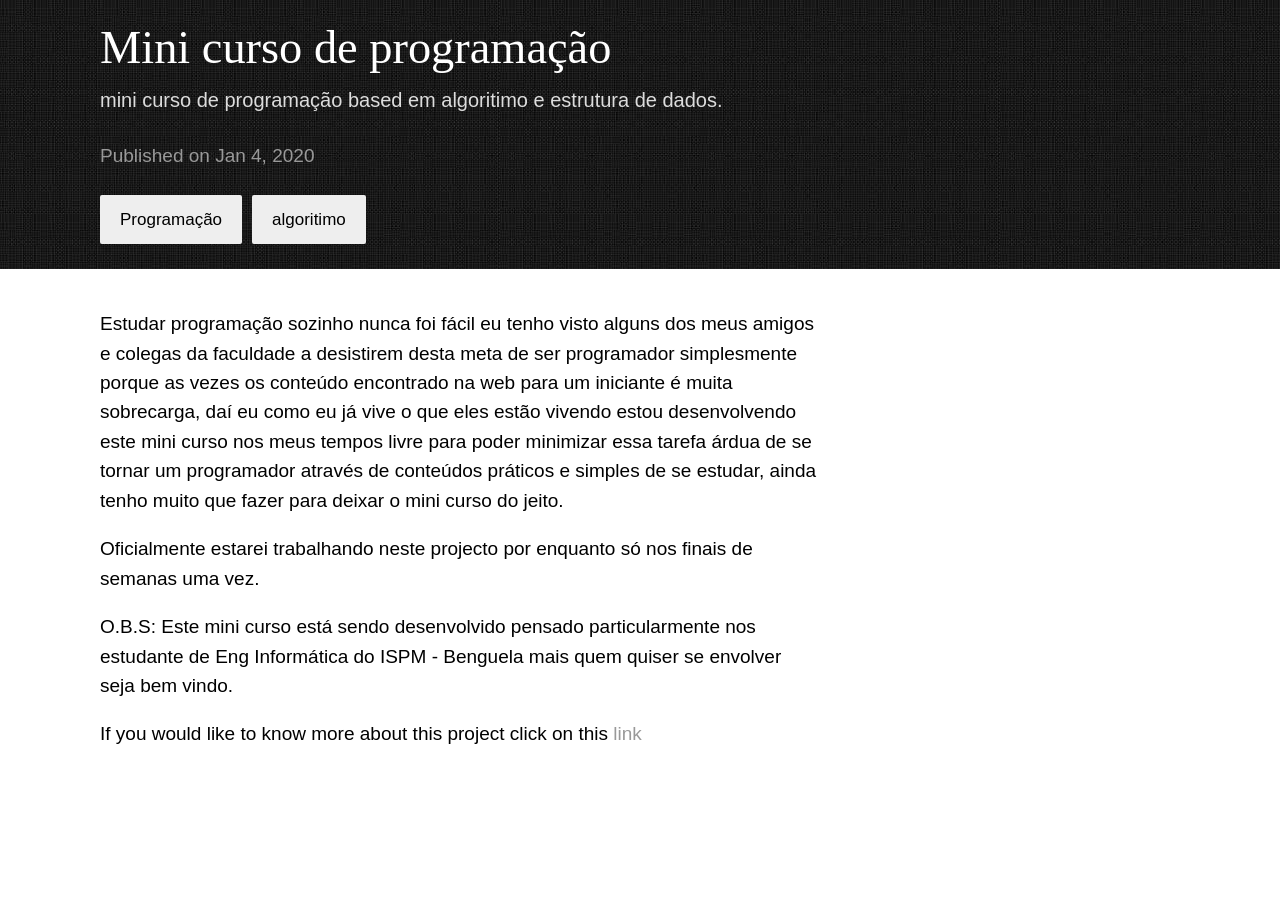
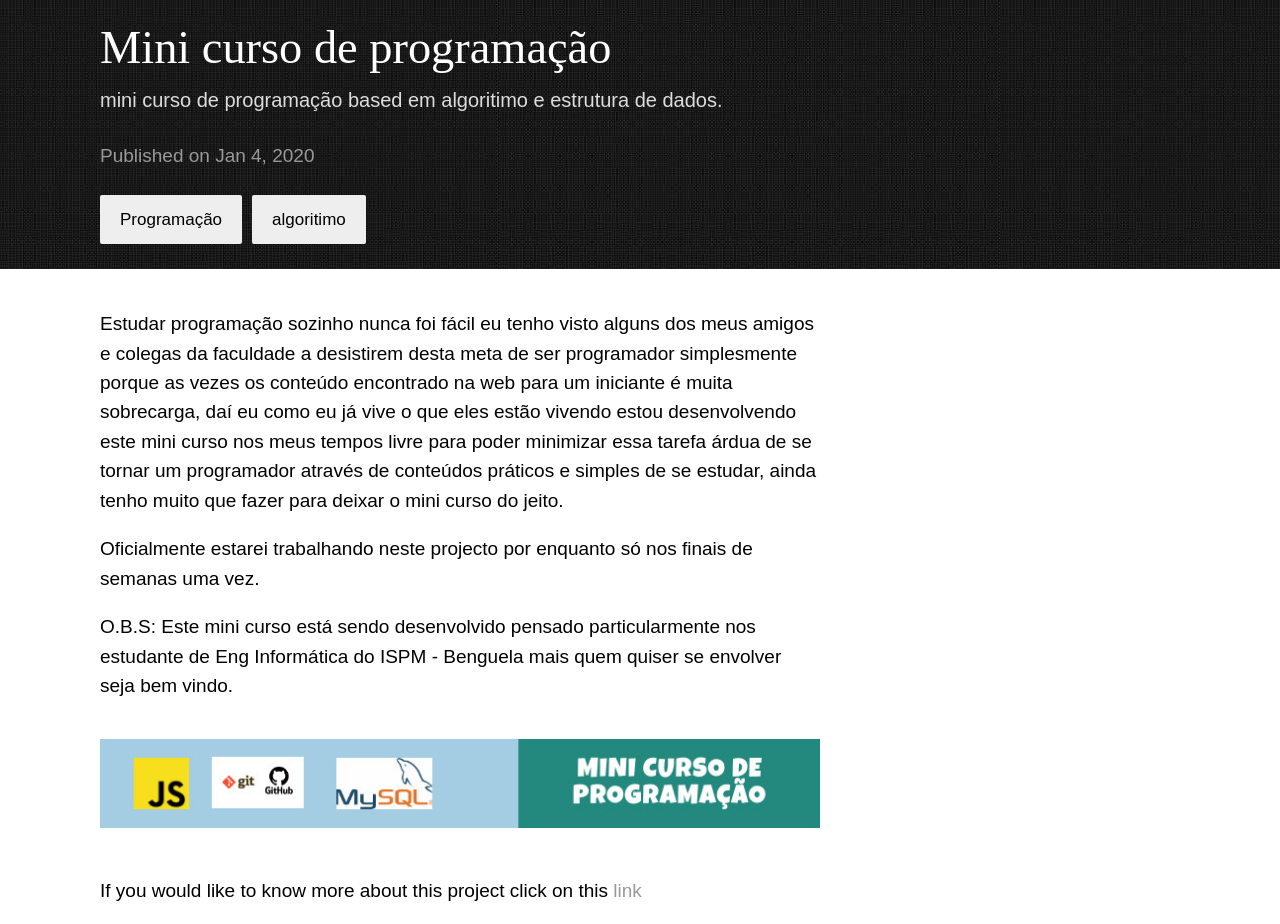
Before and after one commit to tandavala/tandavala.github.io, a Jekyll site: the page built from _posts/2020-01-04-mini-curso-de-programacao.markdown, in a window 1280 px wide. Built offline with Jekyll 4.4.1, drawn with Linux system fonts in a browser that asks for light colours; before the commit the page ends 900 px from its top, so only the background shows below that.

Commit message:
adding image for mini curso

```diff
--- a/_posts/2020-01-04-mini-curso-de-programacao.markdown
+++ b/_posts/2020-01-04-mini-curso-de-programacao.markdown
@@ -12,4 +12,6 @@ Oficialmente estarei trabalhando neste projecto por enquanto só nos finais de s
 
 O.B.S: Este mini curso está sendo desenvolvido pensado particularmente nos estudante de Eng Informática do ISPM - Benguela mais quem quiser se envolver seja bem vindo.
 
+<img src="/assets/images/projects/curso-programacao.jpg" >
+
 If you would like to know more about this project click on this [link](https://github.com/ISPM-Benguela/curso-introdutorio-de-programacao)
```
Also changed, not shown: assets/images/projects/curso-programacao.jpg (added).
